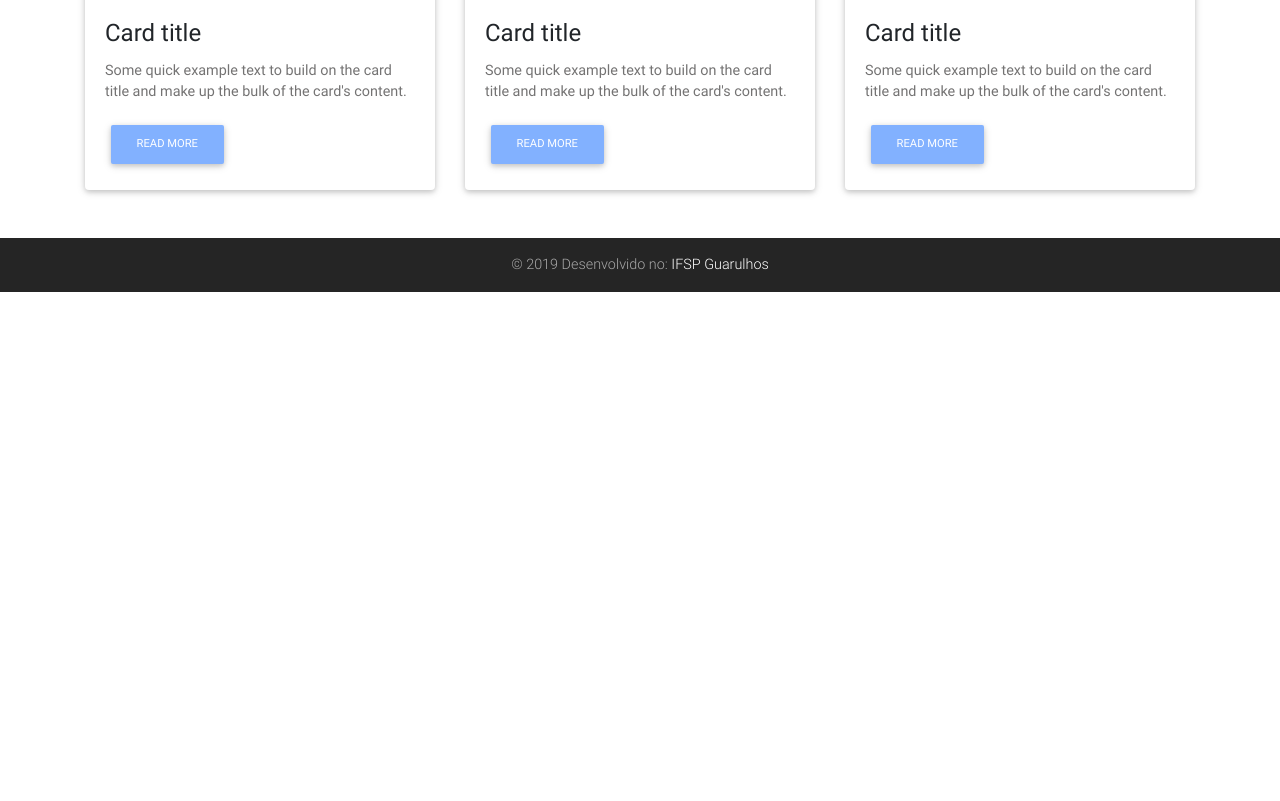
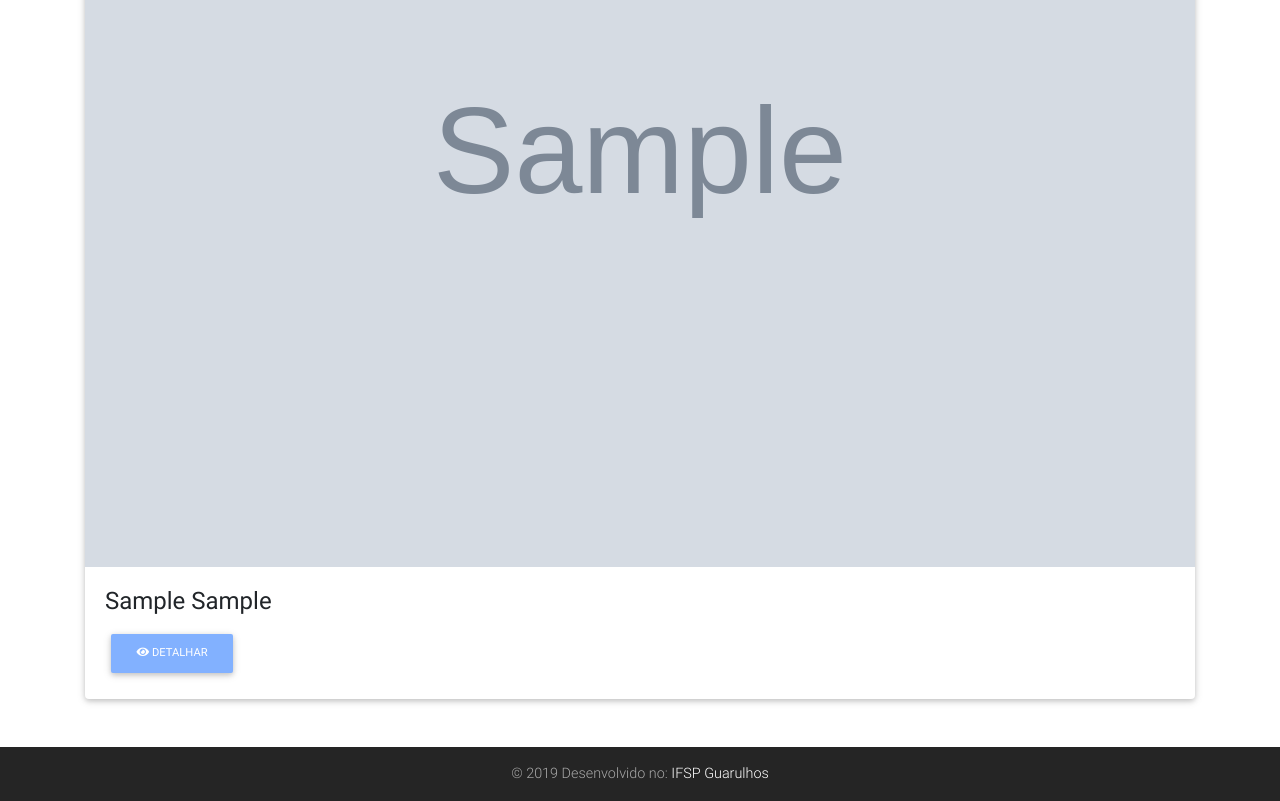
Before and after one commit to guilhermect/projeto_final_lp1, a PHP site: page /projeto_final_lp1/ in a window 1280 px wide. Shown: the part 986-1787 px from the top of the page. Before the commit the page ends 1278 px from the top, so only its background shows below. Run offline with PHP 8.4, Linux system fonts and the light colour scheme; tables that the repository leaves empty or names only in its code hold one stand-in row (values such as "Sample post"); grey boxes marked "Sample" are stand-in pictures; some libraries are stand-ins or nearby versions.

Commit message:
Finished index

```diff
--- a/frontend/navbar.php
+++ b/frontend/navbar.php
@@ -41,11 +41,13 @@
       </ul>
       <!-- Links -->
 
+      <!--
       <form class="form-inline">
         <div class="md-form my-0">
           <input class="form-control mr-sm-2" type="text" placeholder="Pesquisar" aria-label="Search">
         </div>
       </form>
+      -->
     </div>
     <!-- Collapsible content -->
 
--- a/index.php
+++ b/index.php
@@ -1,6 +1,7 @@
   <?php
     include_once 'frontend/header.php';
     include_once 'frontend/navbar.php';
+    include_once 'DB.php';
   ?>
 
   <!-- Start your project here-->
@@ -71,14 +72,30 @@
         <h3> Confira nossos carros </h3>
         <hr>
 
+
         <div class="card-deck">
+
+          <?php
+            $tabela = funSelect('carros', '*', '');
+
+            for($i=0; $i<count($tabela); $i++){
+
+              $imagem=$tabela[$i]['imagem'];
+              $marca=$tabela[$i]['marca'];
+              $modelo=$tabela[$i]['modelo'];
+              $ano=$tabela[$i]['ano'];
+              $cor=$tabela[$i]['cor'];
+              $cambio=$tabela[$i]['cambio'];
+              $valor_diaria=$tabela[$i]['valor_diaria'];
+              $id=$tabela[$i]['id'];
+          ?>
 
           <!-- Card -->
           <div class="card mb-4">
 
             <!--Card image-->
             <div class="view overlay">
-              <img class="card-img-top" src="https://mdbootstrap.com/img/Photos/Others/images/16.jpg" alt="Card image cap">
+              <img class="card-img-top" src="<?php echo $imagem ?>" alt="Card image cap">
               <a href="#!">
                 <div class="mask rgba-white-slight"></div>
               </a>
@@ -88,68 +105,78 @@
             <div class="card-body">
 
               <!--Title-->
-              <h4 class="card-title">Card title</h4>
+              <h4 class="card-title"><?php echo $marca.' '.$modelo ?></h4>
               <!--Text-->
-              <p class="card-text">Some quick example text to build on the card title and make up the bulk of the card's content.</p>
+
               <!-- Provides extra visual weight and identifies the primary action in a set of buttons -->
-              <button type="button" class="btn btn-light-blue btn-md">Read more</button>
+              <button type="button" data-toggle="modal" data-target="#modalDetalhar<?php echo $i?>" class="btn btn-light-blue btn-md"><i class="fa fa-eye"></i> Detalhar</button>
 
             </div>
-
           </div>
           <!-- Card -->
 
-          <!-- Card -->
-          <div class="card mb-4">
+          <!-- Modal Detalhar -->
+            <div class="modal fade" id="modalDetalhar<?php echo $i ?>" tabindex="-1" role="dialog" aria-labelledby="myModalLabel" aria-hidden="true">
 
-            <!--Card image-->
-            <div class="view overlay">
-              <img class="card-img-top" src="https://mdbootstrap.com/img/Photos/Others/images/14.jpg" alt="Card image cap">
-              <a href="#!">
-                <div class="mask rgba-white-slight"></div>
-              </a>
+              <div class="modal-dialog modal-lg" role="document">
+
+
+                <div class="modal-content">
+                  <div class="modal-header">
+                    <h4 class="modal-title w-100" id="myModalLabel">Detalhar Carro</h4>
+                    <button type="button" class="close" data-dismiss="modal" aria-label="Close">
+                      <span aria-hidden="true">&times;</span>
+                    </button>
+                  </div>
+                  <div class="modal-body">
+
+                    <!-- Card -->
+                    <div class="card card-cascade wider reverse">
+
+                      <!-- Card image -->
+                      <div class="view view-cascade overlay">
+                        <img class="card-img-top mt-2" src="<?php echo $imagem ?>" style="width: 70%;margin: 0 auto;" alt="Card image cap">
+                        <a href="#!">
+                          <div class="mask rgba-white-slight"></div>
+                        </a>
+                      </div>
+
+                      <!-- Card content -->
+                      <div class="card-body card-body-cascade text-center">
+
+                        <!-- Title -->
+                        <h4 class="card-title"><strong><?php echo $marca ?></strong></h4>
+                        <!-- Subtitle -->
+                        <h6 class="font-weight-bold indigo-text py-2"><?php echo $modelo ?></h6>
+                        <!-- Text -->
+                        <p class="card-text">
+                          <strong>Ano: </strong> <?php echo $ano ?>
+                          &nbsp;&nbsp;&nbsp;&nbsp;&nbsp;&nbsp;&nbsp;
+                          <strong>Cor: </strong> <?php echo $cor ?>
+                          &nbsp;&nbsp;&nbsp;&nbsp;&nbsp;&nbsp;&nbsp;
+                          <strong>Câmbio: </strong> <?php echo $cambio ?>
+                          &nbsp;&nbsp;&nbsp;&nbsp;&nbsp;&nbsp;&nbsp;
+                          <strong>Valor da Diária: </strong> R$ <?php echo $valor_diaria ?>
+                        </p>
+
+
+
+                      </div>
+
+                    </div>
+                    <!-- Card -->
+
+                  </div>
+                  <div class="modal-footer">
+                    <button type="button" class="btn btn-dark btn-sm" data-dismiss="modal">Fechar</button>
+                  </div>
+                </div>
+              </div>
             </div>
 
-            <!--Card content-->
-            <div class="card-body">
-
-              <!--Title-->
-              <h4 class="card-title">Card title</h4>
-              <!--Text-->
-              <p class="card-text">Some quick example text to build on the card title and make up the bulk of the card's content.</p>
-              <!-- Provides extra visual weight and identifies the primary action in a set of buttons -->
-              <button type="button" class="btn btn-light-blue btn-md">Read more</button>
-
-            </div>
-
-          </div>
-          <!-- Card -->
-
-          <!-- Card -->
-          <div class="card mb-4">
-
-            <!--Card image-->
-            <div class="view overlay">
-              <img class="card-img-top" src="https://mdbootstrap.com/img/Photos/Others/images/15.jpg" alt="Card image cap">
-              <a href="#!">
-                <div class="mask rgba-white-slight"></div>
-              </a>
-            </div>
-
-            <!--Card content-->
-            <div class="card-body">
-
-              <!--Title-->
-              <h4 class="card-title">Card title</h4>
-              <!--Text-->
-              <p class="card-text">Some quick example text to build on the card title and make up the bulk of the card's content.</p>
-              <!-- Provides extra visual weight and identifies the primary action in a set of buttons -->
-              <button type="button" class="btn btn-light-blue btn-md">Read more</button>
-
-            </div>
-
-          </div>
-          <!-- Card -->
+          <?php
+            }
+          ?>
 
         </div>
         <!-- Card deck -->
```
